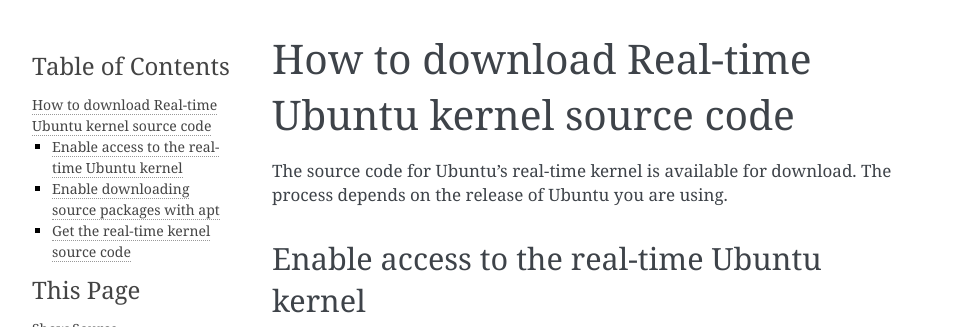
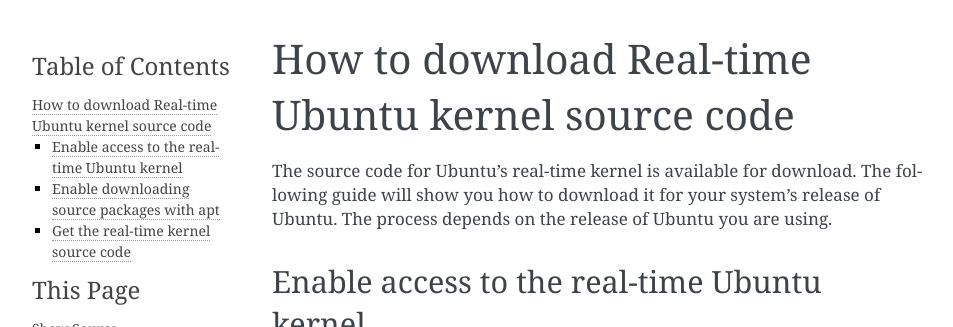
Before and after one commit to canonical/real-time-ubuntu-docs, a Sphinx documentation site: the page built from docs/how-to/download-real-time-sources.rst, in a window 1280 px wide, cut to the strip 0-327 px from the top of the page. Shown: the whole strip, without its empty margins (148-1101 px from the left). Built offline with Sphinx 7.4.7, drawn with Linux system fonts in a browser that asks for light colours.

Commit message:
Mention that the download is for the release of Ubuntu you have installed on your system
Signed-off-by: Benjamin Wheeler <benjamin.wheeler@canonical.com>

```diff
--- a/docs/how-to/download-real-time-sources.rst
+++ b/docs/how-to/download-real-time-sources.rst
@@ -2,6 +2,7 @@
 ===================================================
 
 The source code for Ubuntu's real-time kernel is available for download.
+The following guide will show you how to download it for your system's release of Ubuntu.
 The process depends on the release of Ubuntu you are using.
 
 Enable access to the real-time Ubuntu kernel
```
